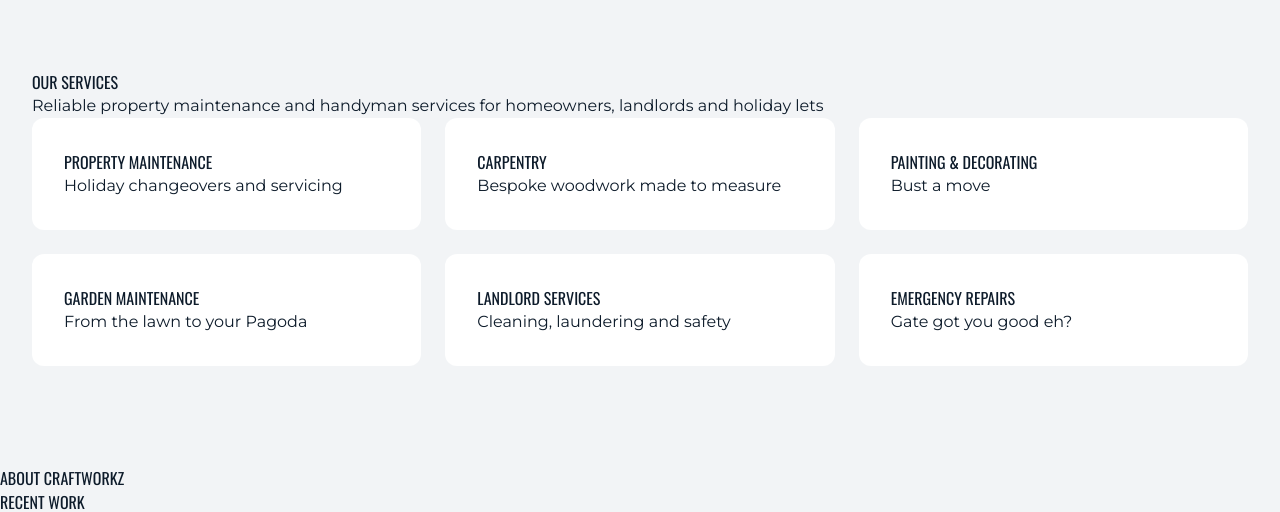
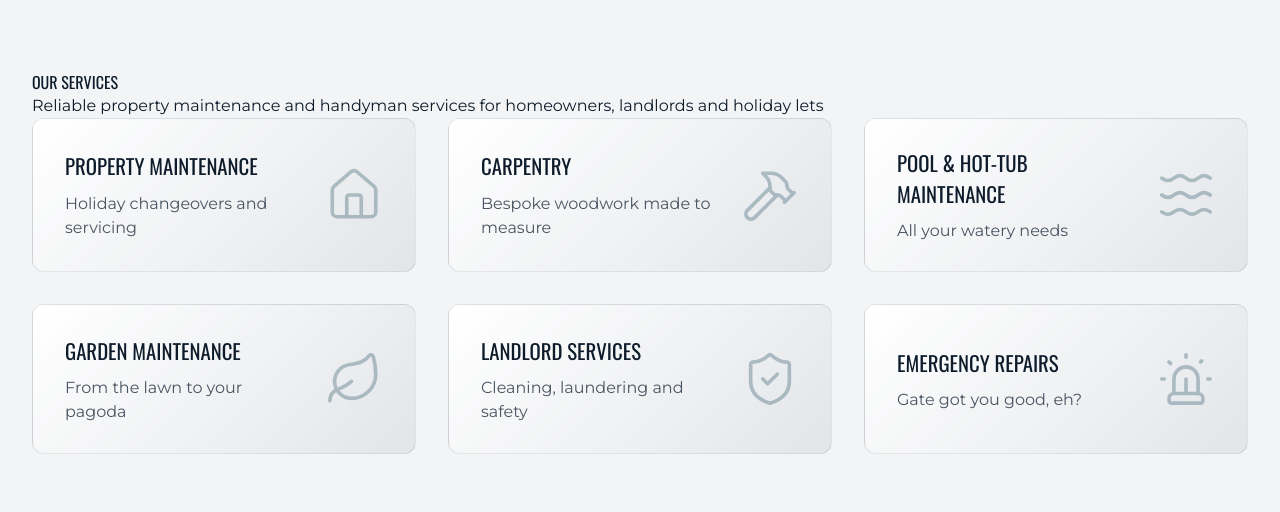
Before and after one commit to EmyliePm/craftworkz, a Next.js app: page / in a window 1280 px wide. Shown: the part 818-1330 px from the top of the page. Built offline with nearby package versions, Linux system fonts and the light colour scheme.

Commit message:
updated service cards and installed lucid-react for icons

```diff
--- a/components/ServiceCard.module.css
+++ b/components/ServiceCard.module.css
@@ -1,11 +1,65 @@
 .card {
-  background: white;
-  padding: 32px;
+  min-height: 150px;
+  padding: 28px 32px;
+
+  display: flex;
+  align-items: center;
+  justify-content: space-between;
+  gap: 24px;
+
+  background: linear-gradient(135deg, white 0%, rgba(176, 183, 191, 0.24) 100%);
+
+  border: 1px solid rgba(13, 27, 42, 0.1);
   border-radius: 12px;
 
-  transition: transform 0.25s ease;
+  overflow: hidden;
+
+  transition:
+    transform 0.25s ease,
+    box-shadow 0.25s ease,
+    border-color 0.25s ease;
+}
+
+.content {
+  position: relative;
+  z-index: 1;
+}
+
+.content h3 {
+  margin: 0 0 10px;
+  color: var(--deep-navy);
+  font-size: 1.3rem;
+}
+
+.content p {
+  margin: 0;
+  color: var(--steel-grey);
+  line-height: 1.5;
+}
+
+.icon {
+  width: 58px;
+  height: 58px;
+  flex-shrink: 0;
+
+  color: var(--slate-blue);
+  opacity: 0.45;
+  stroke-width: 1.5;
+
+  transition:
+    color 0.25s ease,
+    opacity 0.25s ease,
+    transform 0.25s ease;
 }
 
 .card:hover {
-  transform: translateY(-6px);
+  transform: translateY(-5px);
+  border-color: var(--craft-red);
+  box-shadow: 0 16px 32px rgba(13, 27, 42, 0.14);
 }
+
+.card:hover .icon {
+  color: var(--craft-red);
+  opacity: 0.9;
+  transform: scale(1.08) rotate(5deg);
+}
--- a/components/ServiceCard.tsx
+++ b/components/ServiceCard.tsx
@@ -1,10 +1,25 @@
+import type { LucideIcon } from "lucide-react";
 import styles from "./ServiceCard.module.css";
 
-export default function ServiceCard(props) {
+type ServiceCardProps = {
+  title: string;
+  description: string;
+  icon: LucideIcon;
+};
+
+export default function ServiceCard({
+  title,
+  description,
+  icon: Icon,
+}: ServiceCardProps) {
   return (
-    <div className={styles.card}>
-      <h3>{props.title}</h3>
-      <p>{props.description}</p>
-    </div>
+    <article className={styles.card}>
+      <div className={styles.content}>
+        <h3>{title}</h3>
+        <p>{description}</p>
+      </div>
+
+      <Icon className={styles.icon} aria-hidden="true" />
+    </article>
   );
 }
--- a/components/Services.module.css
+++ b/components/Services.module.css
@@ -1,11 +1,16 @@
 .services {
   padding: 100px 32px;
+}
+
+.container {
+  max-width: 1500px;
+  margin: 0 auto;
 }
 
 .grid {
   display: grid;
   grid-template-columns: repeat(3, 1fr);
-  gap: 24px;
+  gap: 32px;
 }
 
 @media (max-width: 900px) {
--- a/components/Services.tsx
+++ b/components/Services.tsx
@@ -17,6 +17,7 @@
               key={service.title}
               title={service.title}
               description={service.description}
+              icon={service.icon}
             />
           ))}
         </div>
--- a/data/services.ts
+++ b/data/services.ts
@@ -1,27 +1,35 @@
+import { Waves, Hammer, House, Leaf, ShieldCheck, Siren } from "lucide-react";
+
 const services = [
   {
     title: "Property Maintenance",
     description: "Holiday changeovers and servicing",
+    icon: House,
   },
   {
     title: "Carpentry",
     description: "Bespoke woodwork made to measure",
+    icon: Hammer,
   },
   {
-    title: "Painting & Decorating",
-    description: "Bust a move",
+    title: "Pool & Hot-tub maintenance",
+    description: "All your watery needs",
+    icon: Waves,
   },
   {
     title: "Garden Maintenance",
-    description: "From the lawn to your Pagoda",
+    description: "From the lawn to your pagoda",
+    icon: Leaf,
   },
   {
     title: "Landlord Services",
     description: "Cleaning, laundering and safety",
+    icon: ShieldCheck,
   },
   {
     title: "Emergency Repairs",
-    description: "Gate got you good eh?",
+    description: "Gate got you good, eh?",
+    icon: Siren,
   },
 ];
 
--- a/package.json
+++ b/package.json
@@ -9,6 +9,7 @@
     "lint": "eslint"
   },
   "dependencies": {
+    "lucide-react": "^1.24.0",
     "next": "16.2.10",
     "react": "19.2.4",
     "react-dom": "19.2.4"
```
Also changed, not shown: 1 other file (tests, documents, lock files or other folders).
